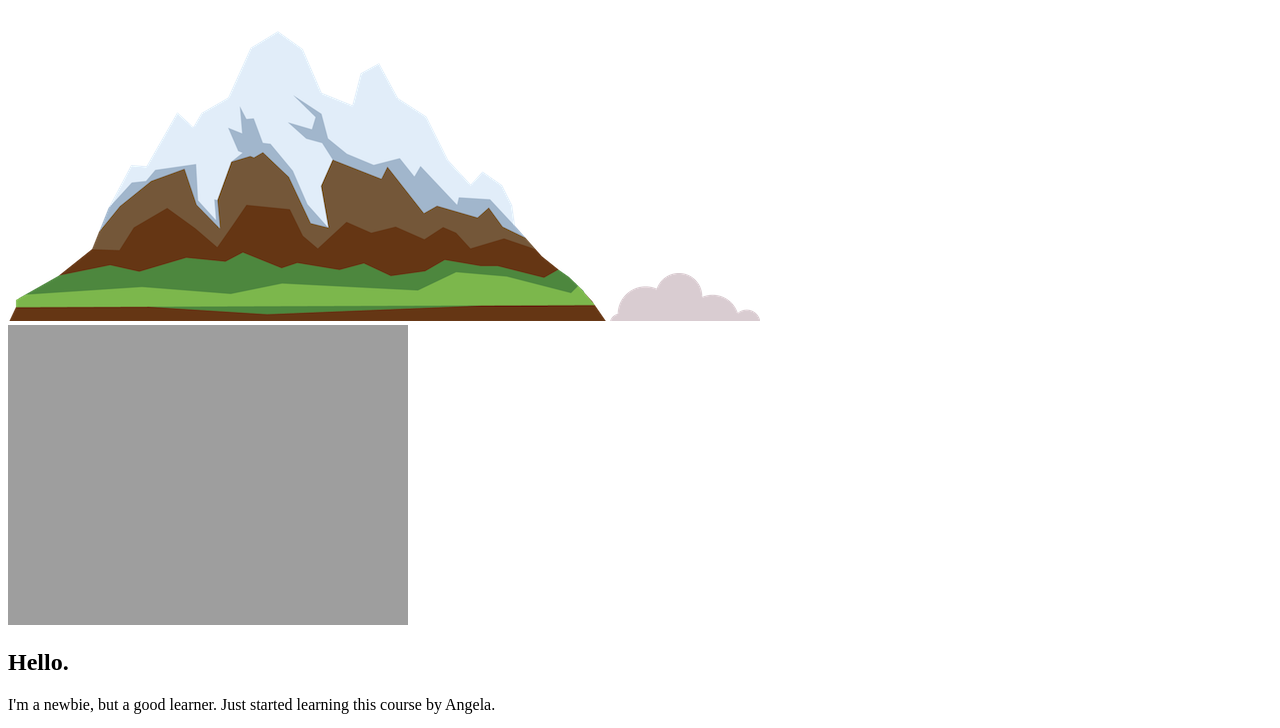
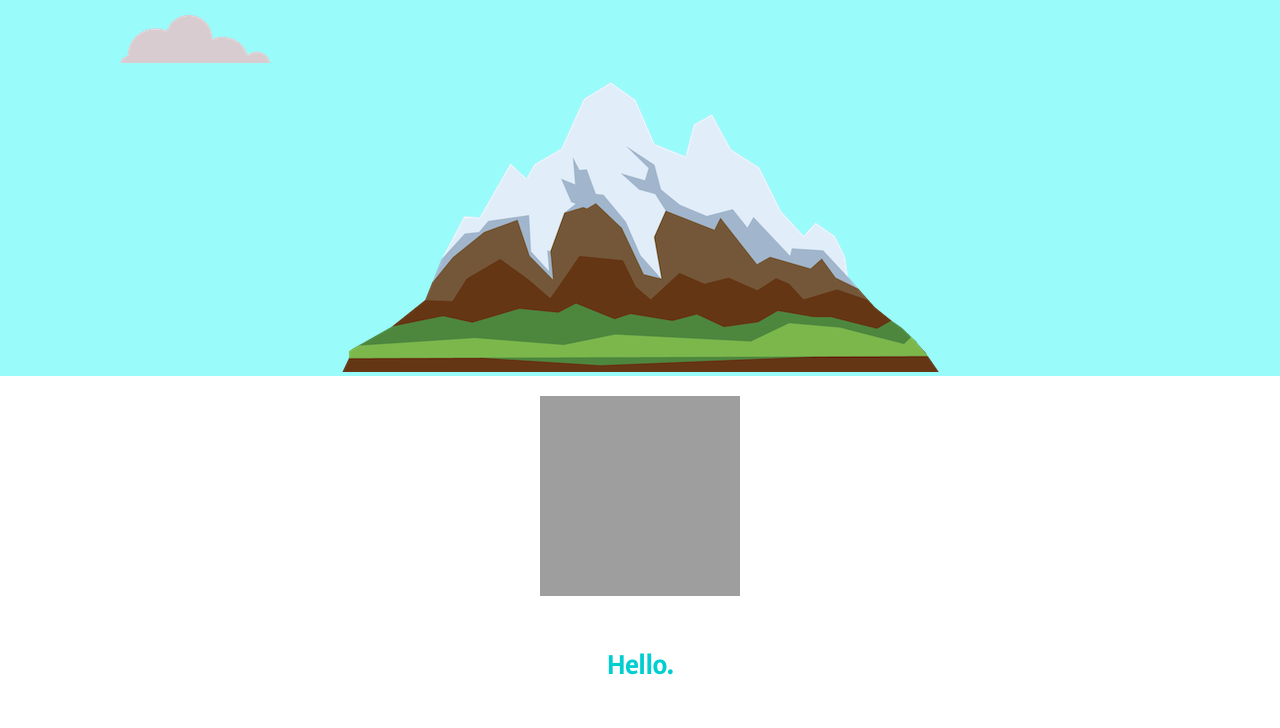
Before and after one commit to Naprila/CV-CSS, a plain HTML site: page index.html in a window 1280 px wide. Shown: the part 210-938 px from the top of the page. Drawn offline with Linux system fonts and the light colour scheme; the site is published under a folder, as on GitHub Pages, so addresses that start at the root find nothing.

Commit message:
Changes restored
Earlier added an linked to CSS folder for not showing up the css file on website.

```diff
--- a/index.html
+++ b/index.html
@@ -4,7 +4,7 @@
 <head>
   <meta charset="utf-8">
   <title>Napri La's</title>
-  <link rel="stylesheet" href="/CV-CSS/css/styles.css">
+  <link rel="stylesheet" href="css/styles.css">
   <link rel="icon" href="favicon.ico">
   <link href="https://fonts.googleapis.com/css2?family=Sacramento&display=swap" rel="stylesheet">
   <link href="https://fonts.googleapis.com/css2?family=Merriweather+Sans&display=swap" rel="stylesheet">
```
